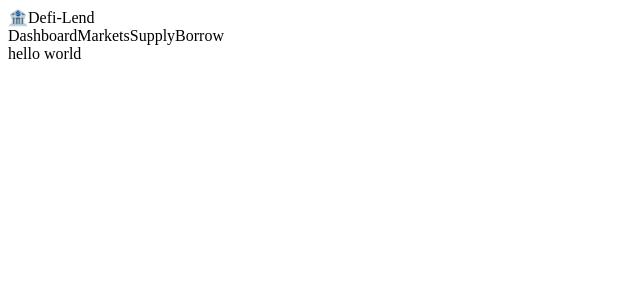
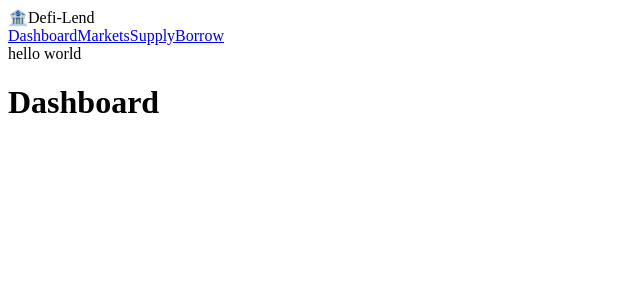
Before and after one commit to locbgiang/Defi-Lend, a React (Vite) app in the folder client/: page /dashboard in a window 1280 px wide. Shown: the top 300 px of the page, without its empty margins (0-640 px from the left). Built offline with nearby package versions, Linux system fonts and the light colour scheme.

Commit message:
added routes

```diff
--- a/client/package.json
+++ b/client/package.json
@@ -12,6 +12,7 @@
   "dependencies": {
     "react": "^19.2.0",
     "react-dom": "^19.2.0",
+    "react-router-dom": "^7.13.1",
     "viem": "^2.46.2"
   },
   "devDependencies": {
--- a/client/src/App.tsx
+++ b/client/src/App.tsx
@@ -1,16 +1,21 @@
 import { useState } from 'react'
+import { BrowserRouter, Routes, Route } from 'react-router-dom';
 import Header from './components/Header';
+import Dashboard from './components/Dashboard';
 
 function App() {
   const [count, setCount] = useState(0)
 
   return (
-    <>
+    <BrowserRouter>
       <div>
         <Header />
         hello world
+        <Routes>
+          <Route path='/dashboard' element={<Dashboard />} />
+        </Routes>
       </div>
-    </>
+    </BrowserRouter>
   )
 }
 
--- /dev/null
+++ b/client/src/components/Dashboard.tsx
@@ -0,0 +1,9 @@
+function Dashboard() {
+    return (
+        <div>
+            <h1>Dashboard</h1>
+        </div>
+    )
+}
+
+export default Dashboard;
--- a/client/src/components/Header.tsx
+++ b/client/src/components/Header.tsx
@@ -1,3 +1,4 @@
+import { Link } from 'react-router-dom';
 
 function Header() {
   return (
@@ -10,18 +11,18 @@ function Header() {
 
       {/* Navigation */}
       <nav>
-        <a>
+        <Link to="/dashboard">
           Dashboard
-        </a>
-        <a>
+        </Link>
+        <Link to="/markets">
           Markets
-        </a>
-        <a>
+        </Link>
+        <Link to="/supply">
           Supply
-        </a>
-        <a>
+        </Link>
+        <Link to="/borrow">
           Borrow
-        </a>
+        </Link>
       </nav>
 
       {/* Wallet Connect Button */}
```
Also changed, not shown: 1 other file (tests, documents, lock files or other folders).
